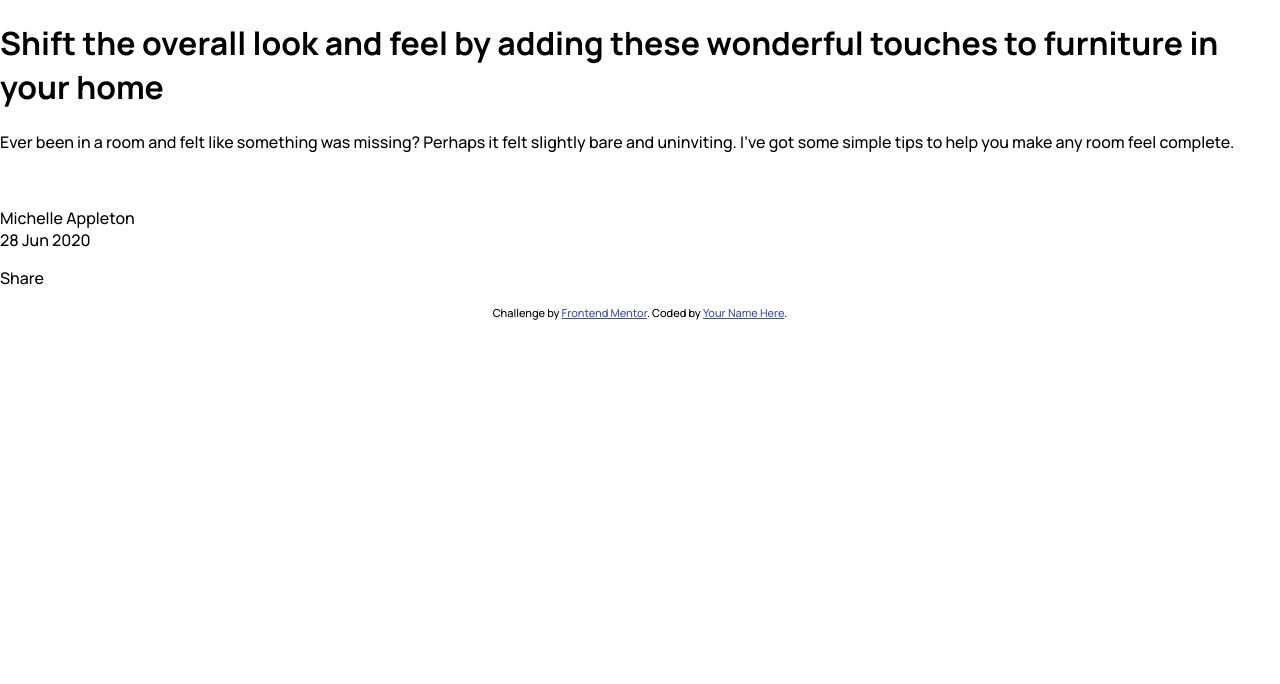
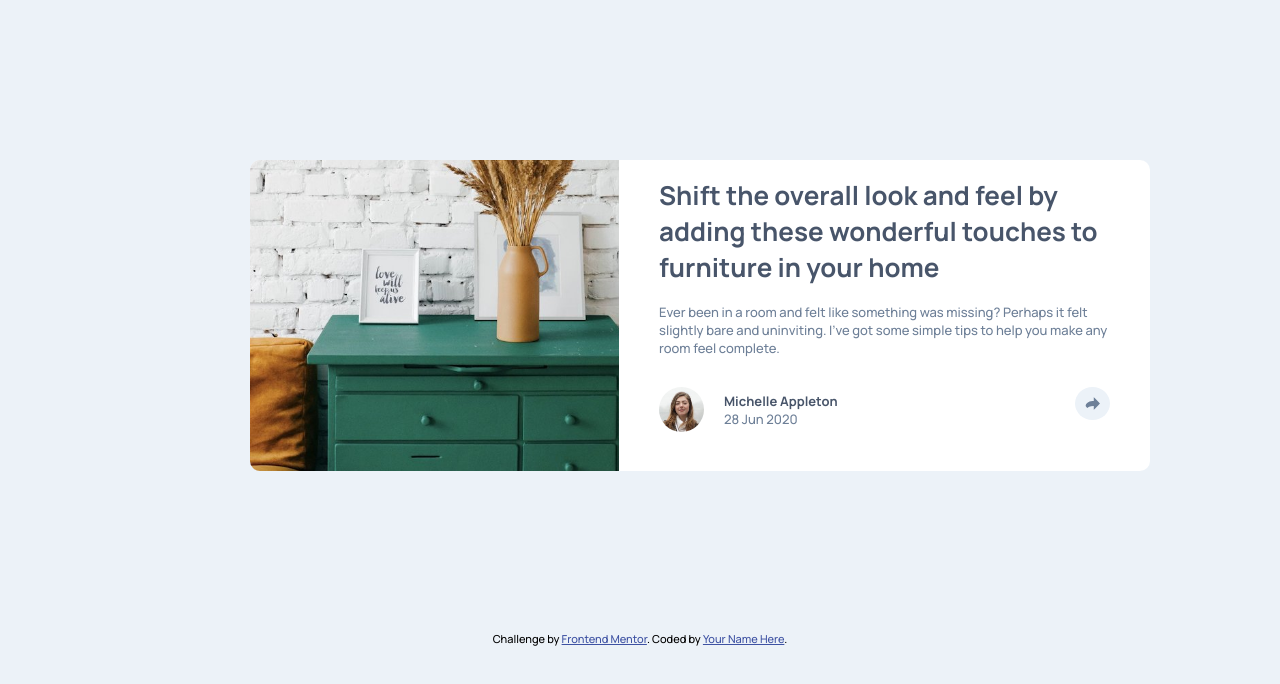
Before and after one commit to Jordan-Rob/frontend-mentor-challenge6, a plain HTML site: page index.html in a window 1280 px wide. Drawn offline with Linux system fonts and the light colour scheme.

Commit message:
completed desktop stylin

```diff
--- a/index.html
+++ b/index.html
@@ -35,19 +35,28 @@
       </div>
       <div class="bottom">
         <div class="l">
-          <img/>
-          <p>
-            Michelle Appleton<br/>
-            28 Jun 2020
-          </p>
+          <img src="./images/avatar-michelle.jpg" />
+
+            <p>
+              <span>Michelle Appleton</span>
+              <br/>28 Jun 2020
+            </p>
         </div>
         <div class="r">
-          <p>Share</p>
+          <a href="#"><img src="./images/icon-share.svg" ></a>
         </div>
       </div>
     </div>
   </div>
+  <div class="active">
+    share
+    <div class="icons">
+      <img src="./images/icon-facebook.svg" />
+      <img src="./images/icon-twitter.svg" />
+      <img src="./images/icon-pinterest.svg" />
+    </div>
 
+  </div>
   <div class="attribution">
     Challenge by <a href="https://www.frontendmentor.io?ref=challenge" target="_blank">Frontend Mentor</a>.
     Coded by <a href="#">Your Name Here</a>.
--- a/style.css
+++ b/style.css
@@ -5,5 +5,108 @@
         margin: 0;
         padding: 0;
         font-family: 'Manrope', sans-serif;
+        background-color: hsl(210, 46%, 95%);
+        font-size: 13px;
+
     }
+
+    .card{
+        display: flex;
+        flex-direction: row;
+        width: 900px;
+        background: #fff;
+        border-radius: 10px;
+        margin-top: 160px;
+        margin-left: 250px;
+        margin-bottom: 160px;
+        color: hsl(214, 17%, 51%);
+
+    }
+
+    .card .left{
+        background: url('./images/drawers.jpg') left 0px top -20px ;
+        border-bottom-left-radius: 10px;
+        border-top-left-radius: 10px;
+        background-size: 450px;
+        background-clip:border-box;
+        background-repeat: no-repeat;
+        width: 45%;
+    }
+
+    .card .right{
+        width: 55%;
+        margin-left: 40px;
+        margin-right: 40px;
+    }
+
+    .top h1{
+        color: hsl(217, 19%, 35%);
+    }
+
+    .bottom{
+        display: flex;
+        flex-direction: row;
+        justify-content: space-between;
+        margin-top: 30px;
+        margin-bottom: 30px;
+    }
+
+    .l{
+        display: flex;
+        flex-direction: row;
+    }
+
+    .l img{
+        height: 45px;
+        border-radius: 50%;
+        margin-right: 20px;
+    }
+
+    .l p{
+        margin-top: 5px;
+    }
+
+    .l p span{
+        color: hsl(217, 19%, 35%);
+        font-weight: 700;
+    }
+
+    .r a img{
+        background-color: hsl(210, 46%, 95%);
+        padding: 10px;
+        border-radius: 50%;
+    }
+
+    .r a img:hover{
+        background-color: hsl(217, 19%, 35%);
+        color: #fff;
+    }
+
+    .active{
+        position: relative;
+        background-color: hsl(217, 19%, 35%);
+        width: min-content;
+        display: flex;
+        flex-direction: row;
+        padding: 21px 20px 21px 20px;
+        text-transform: uppercase;
+        color: hsl(214, 17%, 51%);
+        letter-spacing: 5px;
+        border-radius: 10px;
+        margin-top: -230px;
+        margin-left: 965px;
+        margin-bottom: 200px;
+        display: none;
+    }
+    .icons{
+        margin-left: 20px;
+        display: flex;
+        flex-direction: row;
+        justify-content: space-between;
+    }
+
+    .icons img{
+        margin-right: 20px;
+    }
+
 }
```
